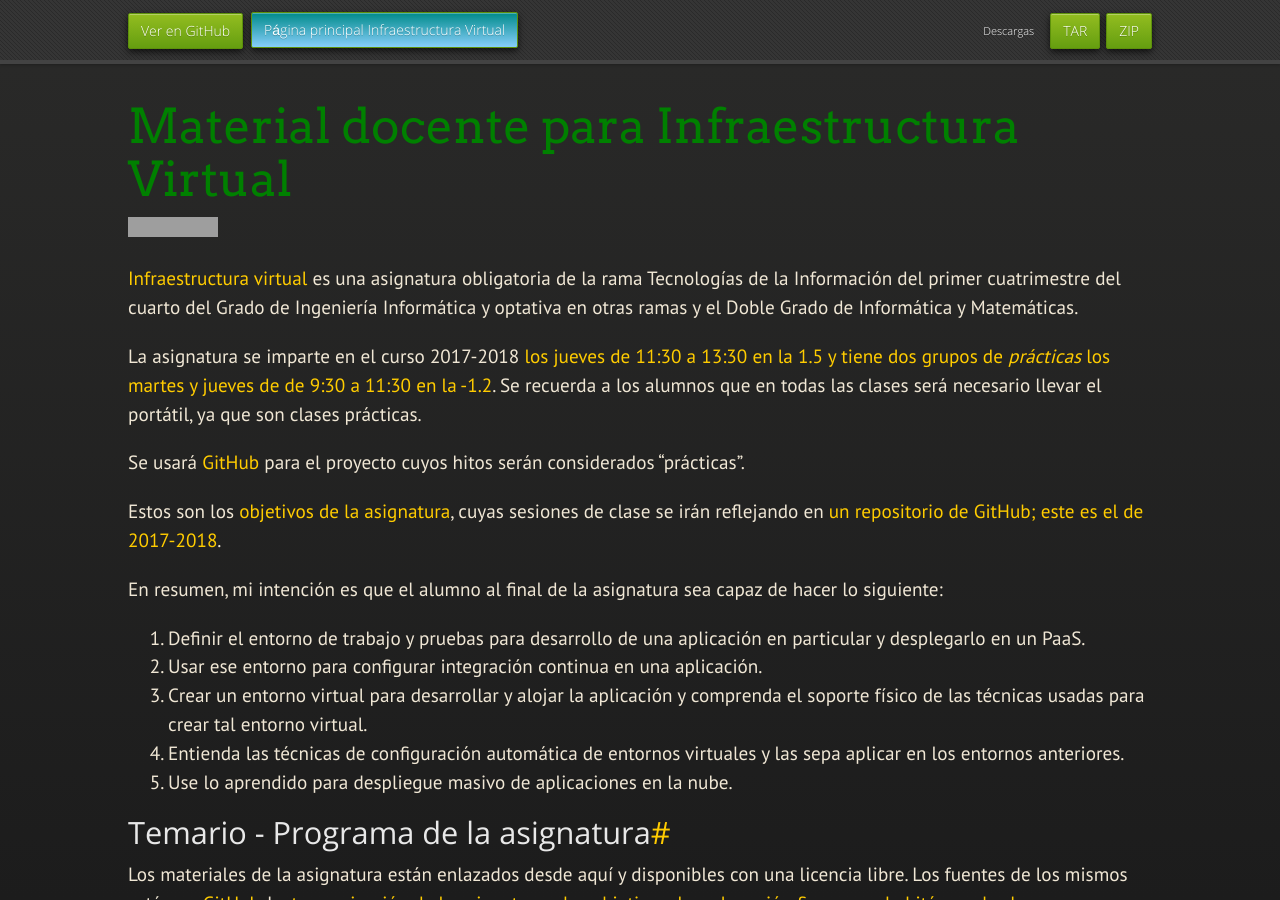
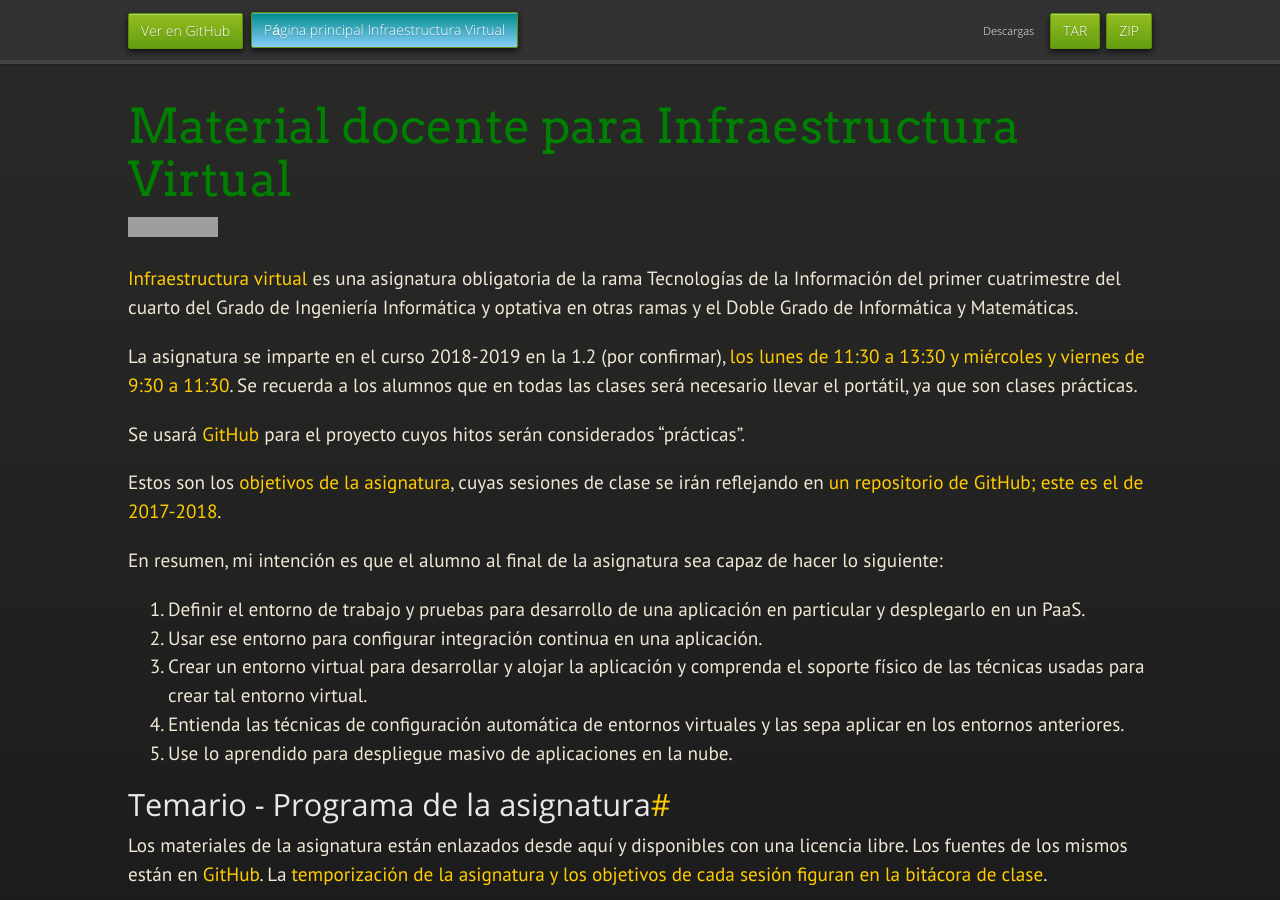
Before and after one commit to JJ/IV, a Jekyll site: the page built from index.md, in a window 1280 px wide and 900 px high. Built offline with Jekyll 4.4.1, drawn with Linux system fonts in a browser that asks for light colours; nearby versions of some CDN libraries; some web fonts are replaced; our own code applies the rules of GitHub Pages for plain Markdown files; grey boxes are pictures that could not be loaded.

Commit message:
Sync index.md de master a gh-pages

```diff
--- a/index.md
+++ b/index.md
@@ -7,14 +7,14 @@ layout: index
 
 [![Build Status](https://travis-ci.org/JJ/IV.svg?branch=master)](https://travis-ci.org/JJ/IV)
 
-[Infraestructura virtual](http://grados.ugr.es/informatica/pages/infoacademica/guias_docentes/espti/infraestructuravirtual)
+[Infraestructura virtual](http://grados.ugr.es/informatica/pages/infoacademica/guias_docentes/curso_actual/cuarto/tecnologiasdelainformacion/gii_infraestructura_virtual_20172018_firmada)
 es una asignatura obligatoria de la rama Tecnologías de la Información
 del primer cuatrimestre del cuarto del Grado de Ingeniería
 Informática y optativa en otras ramas y el Doble Grado de Informática
 y Matemáticas.
 
-La asignatura se imparte en el curso 2017-2018 [los jueves de 11:30 a
-13:30 en la 1.5 y tiene dos grupos de *prácticas* los martes y jueves de de 9:30 a 11:30 en la -1.2](http://etsiit.ugr.es/pages/calendario_academico/horarios1718/horariosgii1718/!/download).
+La asignatura se imparte en el curso 2018-2019 en la 1.2 (por
+confirmar), [los lunes de 11:30 a 13:30 y miércoles y viernes de 9:30 a 11:30](http://etsiit.ugr.es/pages/calendario_academico/horarios-curso-20182019/horariosgii1819).
 Se recuerda a los alumnos que en todas las clases será necesario llevar el portátil, ya que son clases prácticas.
 
 Se usará
@@ -78,7 +78,7 @@ Tutorías virtuales
 ----
 
 Las tutorías virtuales se realizarán preferiblemente a través de
-[la plataforma de trabajo colaborativo GitHub](https://github.com/JJ/IV17-18/issues?state=open) y
+[la plataforma de trabajo colaborativo GitHub](https://github.com/JJ/IV-17-18/issues?state=open) y
 a través del grupo de Telegram; habrá que solicitar al profesor ser
 añadido. Finalmente, el profesor está disponible por Telegram, Skype y
 Google Hangouts (en todos los casos: `jjmerelo`).
```
